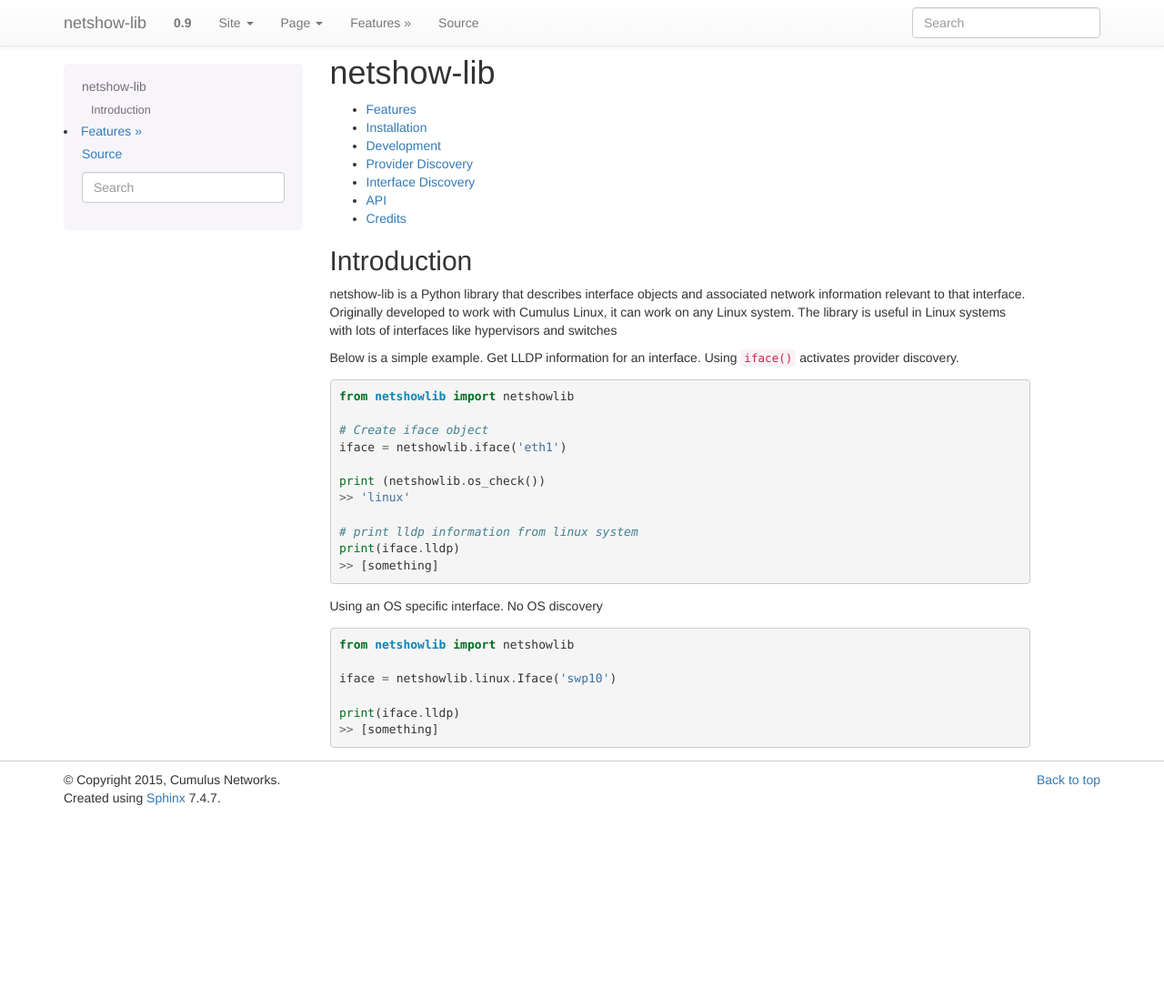
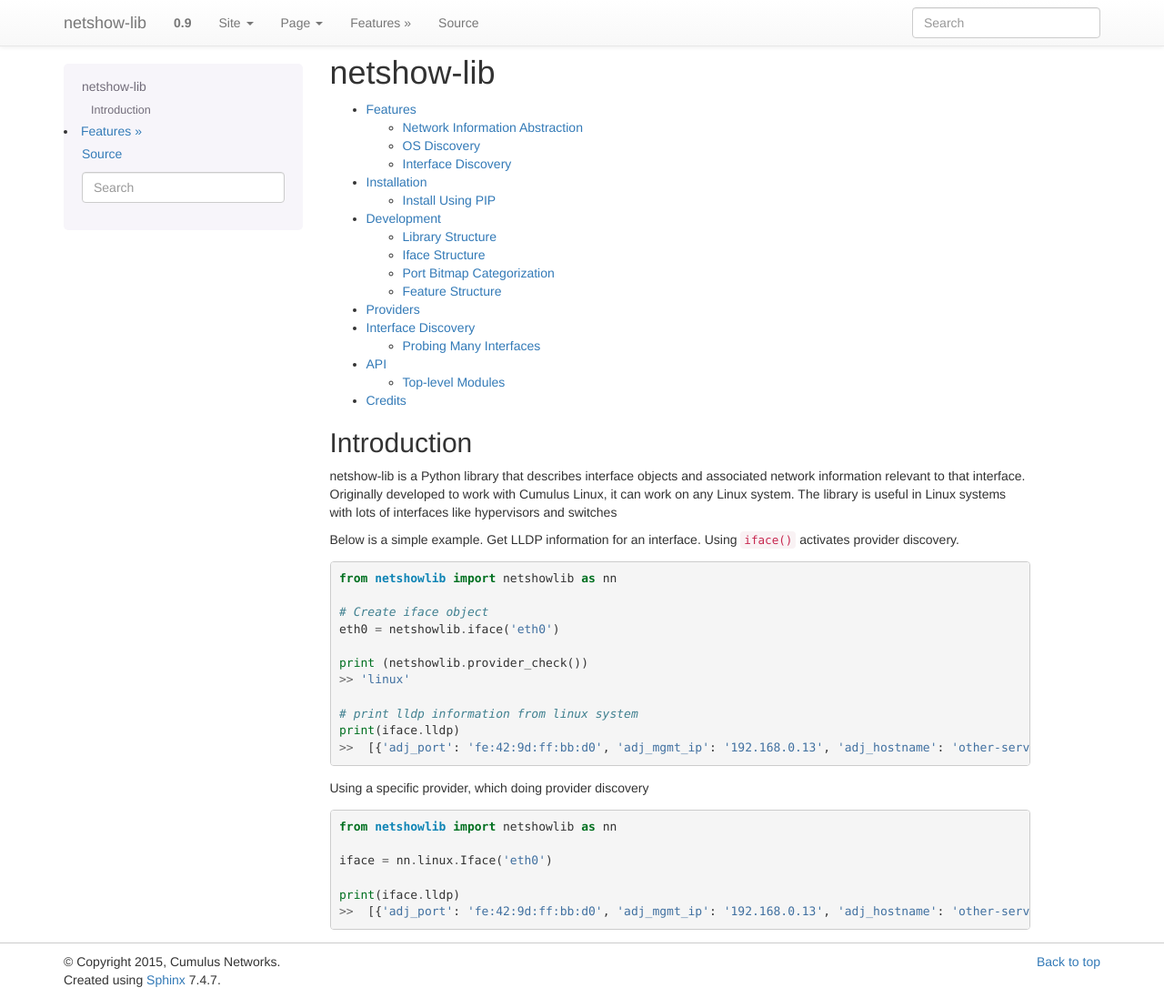
Before and after one commit to linuxsimba/netshow-core, a Sphinx documentation site: the page built from netshow-lib/docs/source/index.rst, in a window 1280 px wide and 1097 px high. Shown: the whole window at 91% size. Built offline with Sphinx 7.4.7, drawn with Linux system fonts in a browser that asks for light colours; pages that are not in the unit, such as notebooks, are missing from menus.

Commit message:
begin to update the docs.

```diff
--- a/netshow-lib/docs/source/development.rst
+++ b/netshow-lib/docs/source/development.rst
@@ -19,7 +19,7 @@
   │   │   ├── common.py
   │   │   ├── bond.py
   │   │   ├── bridge.py
-  │   │   ├── os_discovery.py
+  │   │   ├── provider_discovery.py
   │   │   ├── lldp.py
   │   │   ├── lacp.py
   │   │   ├── iface.py
@@ -28,7 +28,7 @@
   │   │   ├── common.py
   │   │   ├── bond.py
   │   │   ├── bridge.py
-  │   │   ├── os_discovery.py
+  │   │   ├── provider_discovery.py
   │   │   ├── lldp.py
   │   │   ├── lacp.py
   │   │   ├── iface.py
--- a/netshow-lib/docs/source/index.rst
+++ b/netshow-lib/docs/source/index.rst
@@ -26,25 +25,26 @@
 
 ::
 
-  from netshowlib import netshowlib
+  from netshowlib import netshowlib as nn
 
   # Create iface object
-  iface = netshowlib.iface('eth1')
+  eth0 = netshowlib.iface('eth0')
 
-  print (netshowlib.os_check())
+  print (netshowlib.provider_check())
   >> 'linux'
 
   # print lldp information from linux system
   print(iface.lldp)
-  >> [something]
+  >>  [{'adj_port': 'fe:42:9d:ff:bb:d0', 'adj_mgmt_ip': '192.168.0.13', 'adj_hostname': 'other-server'}]
 
-Using an OS specific interface. No OS discovery
+
+Using a specific provider, which doing provider discovery
 
 ::
 
-  from netshowlib import netshowlib
+  from netshowlib import netshowlib as nn
 
-  iface = netshowlib.linux.Iface('swp10')
+  iface = nn.linux.Iface('eth0')
 
   print(iface.lldp)
-  >> [something]
+  >>  [{'adj_port': 'fe:42:9d:ff:bb:d0', 'adj_mgmt_ip': '192.168.0.13', 'adj_hostname': 'other-server'}]
```
Also changed, not shown: other parts of netshow-lib/docs/source/development.rst (+1 -1 lines), other parts of netshow-lib/docs/source/index.rst (+1 -2 lines), netshow-lib/docs/source/features.rst (+7 -6 lines), netshow-lib/docs/source/installation.rst (+8 -2 lines), netshow-lib/docs/source/provider_discovery.rst (+12 -9 lines), 1 other file.
